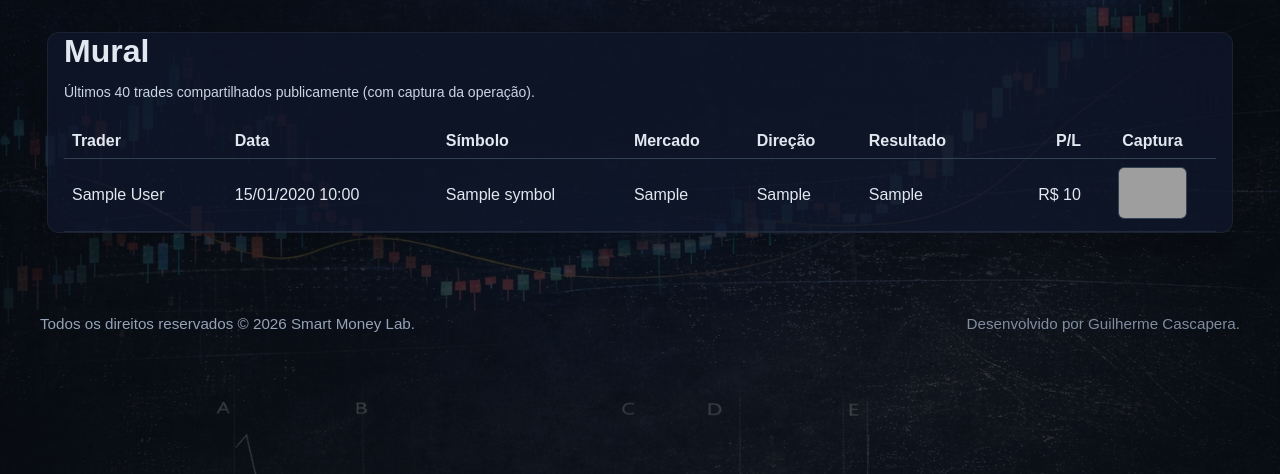
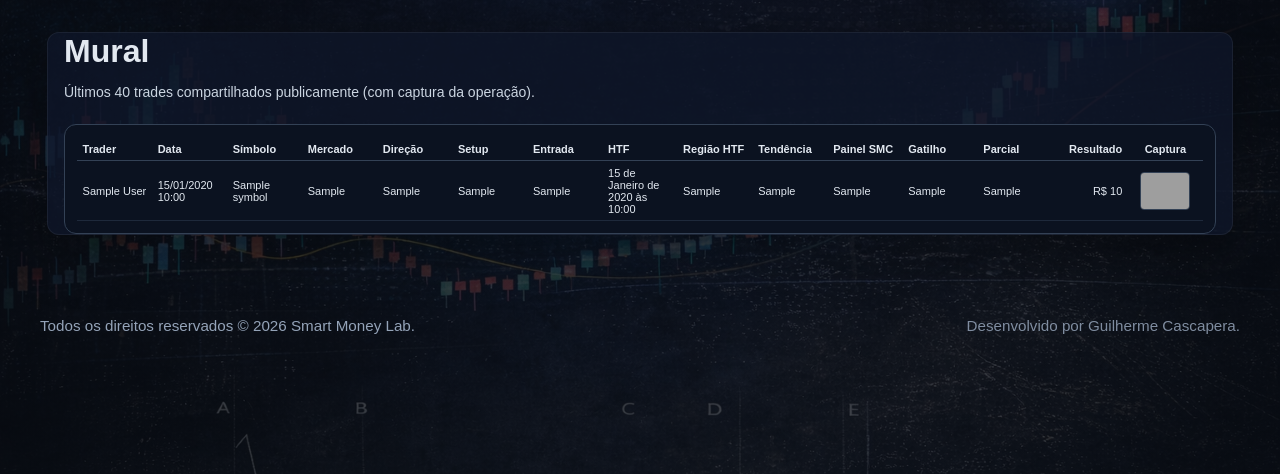
Before and after one commit to Cascapera/smc_lab, a Django app: template trades/templates/trades/mural.html in a window 1280 px wide. Shown: the part 89-563 px from the top of the page. Run offline with Django 5.2, Linux system fonts and the light colour scheme; the template is opened without the code that fills it: most values are stand-ins (such as "Sample title", 1, 10 or a date in 2020); parts of the project's set-up code (start-up, migrations or seed data) failed here and were passed over; grey boxes are pictures that could not be loaded.

Commit message:
Mural: tabela igual dashboard avancado com coloracao; captura publica para trades is_public
Co-authored-by: Cursor <cursoragent@cursor.com>

```diff
--- a/trades/templates/trades/mural.html
+++ b/trades/templates/trades/mural.html
@@ -10,32 +10,47 @@
 
 {% if mural_trades %}
 <div style="overflow-x:auto;">
-  <table style="width:100%;border-collapse:collapse;min-width:720px;">
+  <div style="border:1px solid #334155; border-radius:12px; background:#0b1220; padding:0.75rem;">
+    <table style="width:100%;border-collapse:collapse;table-layout:fixed;font-size:11px;">
       <thead>
         <tr>
-        <th style="text-align:left;padding:0.5rem;border-bottom:1px solid #334155;">Trader</th>
-        <th style="text-align:left;padding:0.5rem;border-bottom:1px solid #334155;">Data</th>
-        <th style="text-align:left;padding:0.5rem;border-bottom:1px solid #334155;">Símbolo</th>
-        <th style="text-align:left;padding:0.5rem;border-bottom:1px solid #334155;">Mercado</th>
-        <th style="text-align:left;padding:0.5rem;border-bottom:1px solid #334155;">Direção</th>
-        <th style="text-align:left;padding:0.5rem;border-bottom:1px solid #334155;">Resultado</th>
-        <th style="text-align:right;padding:0.5rem;border-bottom:1px solid #334155;">P/L</th>
-        <th style="text-align:center;padding:0.5rem;border-bottom:1px solid #334155;">Captura</th>
+          <th style="text-align:left;padding:0.35rem;border-bottom:1px solid #334155;">Trader</th>
+          <th style="text-align:left;padding:0.35rem;border-bottom:1px solid #334155;">Data</th>
+          <th style="text-align:left;padding:0.35rem;border-bottom:1px solid #334155;">Símbolo</th>
+          <th style="text-align:left;padding:0.35rem;border-bottom:1px solid #334155;">Mercado</th>
+          <th style="text-align:left;padding:0.35rem;border-bottom:1px solid #334155;">Direção</th>
+          <th style="text-align:left;padding:0.35rem;border-bottom:1px solid #334155;">Setup</th>
+          <th style="text-align:left;padding:0.35rem;border-bottom:1px solid #334155;">Entrada</th>
+          <th style="text-align:left;padding:0.35rem;border-bottom:1px solid #334155;">HTF</th>
+          <th style="text-align:left;padding:0.35rem;border-bottom:1px solid #334155;">Região HTF</th>
+          <th style="text-align:left;padding:0.35rem;border-bottom:1px solid #334155;">Tendência</th>
+          <th style="text-align:left;padding:0.35rem;border-bottom:1px solid #334155;">Painel SMC</th>
+          <th style="text-align:left;padding:0.35rem;border-bottom:1px solid #334155;">Gatilho</th>
+          <th style="text-align:left;padding:0.35rem;border-bottom:1px solid #334155;">Parcial</th>
+          <th style="text-align:right;padding:0.35rem;border-bottom:1px solid #334155;">Resultado</th>
+          <th style="text-align:center;padding:0.35rem;border-bottom:1px solid #334155;">Captura</th>
         </tr>
       </thead>
       <tbody>
         {% for item in mural_trades %}
         <tr>
-        <td style="padding:0.5rem;border-bottom:1px solid #1e293b;">{{ item.display_name }}</td>
-        <td style="padding:0.5rem;border-bottom:1px solid #1e293b;">{{ item.trade.executed_at|date:"d/m/Y H:i" }}</td>
-        <td style="padding:0.5rem;border-bottom:1px solid #1e293b;">{{ item.trade.symbol }}</td>
-        <td style="padding:0.5rem;border-bottom:1px solid #1e293b;">{{ item.trade.get_market_display }}</td>
-        <td style="padding:0.5rem;border-bottom:1px solid #1e293b;">{{ item.trade.get_direction_display }}</td>
-        <td style="padding:0.5rem;border-bottom:1px solid #1e293b;">{{ item.trade.get_result_type_display }}</td>
-        <td style="padding:0.5rem;text-align:right;border-bottom:1px solid #1e293b;">R$ {{ item.trade.profit_amount }}</td>
-        <td style="padding:0.5rem;text-align:center;border-bottom:1px solid #1e293b;">
+          <td style="padding:0.35rem;border-bottom:1px solid #1e293b;">{{ item.display_name }}</td>
+          <td style="padding:0.35rem;border-bottom:1px solid #1e293b;">{{ item.trade.executed_at|date:"d/m/Y H:i" }}</td>
+          <td style="padding:0.35rem;border-bottom:1px solid #1e293b;">{{ item.trade.symbol }}</td>
+          <td style="padding:0.35rem;border-bottom:1px solid #1e293b;">{{ item.trade.get_market_display }}</td>
+          <td style="padding:0.35rem;border-bottom:1px solid #1e293b;">{{ item.trade.get_direction_display }}</td>
+          <td data-colorize-cell="setup" data-value="{{ item.trade.setup }}" style="padding:0.35rem;border-bottom:1px solid #1e293b;">{{ item.trade.get_setup_display }}</td>
+          <td data-colorize-cell="entry" data-value="{{ item.trade.entry_type }}" style="padding:0.35rem;border-bottom:1px solid #1e293b;">{{ item.trade.get_entry_type_display }}</td>
+          <td data-colorize-cell="htf" data-value="{{ item.trade.high_time_frame }}" style="padding:0.35rem;border-bottom:1px solid #1e293b;">{{ item.trade.get_high_time_frame_display }}</td>
+          <td data-colorize-cell="region" data-value="{{ item.trade.region_htf }}" style="padding:0.35rem;border-bottom:1px solid #1e293b;">{{ item.trade.get_region_htf_display }}</td>
+          <td data-colorize-cell="trend" data-value="{{ item.trade.trend }}" style="padding:0.35rem;border-bottom:1px solid #1e293b;">{{ item.trade.get_trend_display }}</td>
+          <td data-colorize-cell="smc" data-value="{{ item.trade.smc_panel }}" style="padding:0.35rem;border-bottom:1px solid #1e293b;">{{ item.trade.get_smc_panel_display }}</td>
+          <td data-colorize-cell="trigger" data-value="{{ item.trade.trigger }}" style="padding:0.35rem;border-bottom:1px solid #1e293b;">{{ item.trade.get_trigger_display }}</td>
+          <td data-colorize-cell="partial" data-value="{{ item.trade.partial_trade }}" style="padding:0.35rem;border-bottom:1px solid #1e293b;">{{ item.trade.get_partial_trade_display }}</td>
+          <td data-colorize-cell="result" data-value="{{ item.trade.result_type }}" style="padding:0.35rem;text-align:right;border-bottom:1px solid #1e293b;">R$ {{ item.trade.profit_amount }}</td>
+          <td style="padding:0.35rem;text-align:center;border-bottom:1px solid #1e293b;">
             <a href="{% url 'trades:trade_screenshot' item.trade.pk %}" target="_blank" rel="noopener" title="Ver captura" style="color:#38bdf8;">
-            <img src="{% url 'trades:trade_screenshot' item.trade.pk %}" alt="Captura" style="max-width:80px;max-height:50px;object-fit:contain;border-radius:6px;border:1px solid #334155;" />
+              <img src="{% url 'trades:trade_screenshot' item.trade.pk %}" alt="Captura" style="max-width:56px;max-height:36px;object-fit:contain;border-radius:4px;border:1px solid #334155;vertical-align:middle;" />
             </a>
           </td>
         </tr>
@@ -43,6 +58,33 @@
       </tbody>
     </table>
   </div>
+</div>
+<script>
+  document.addEventListener("DOMContentLoaded", () => {
+    const htfColors = { "5": { bg: "#ffe5a0", fg: "#0f172a" }, "15": { bg: "#d4edbc", fg: "#0f172a" }, "60": { bg: "#11734b", fg: "#f8fafc" }, "240": { bg: "#11734b", fg: "#f8fafc" } };
+    const trendColors = { bullish: { bg: "#11734b", fg: "#f8fafc" }, range: { bg: "#ffe5a0", fg: "#0f172a" }, bearish: { bg: "#b10202", fg: "#f8fafc" } };
+    const smcColors = { optimistic: { bg: "#11734b", fg: "#f8fafc" }, neutral: { bg: "#ffe5a0", fg: "#0f172a" }, pessimistic: { bg: "#b10202", fg: "#f8fafc" } };
+    const regionColors = { primary: { bg: "#11734b", fg: "#f8fafc" }, secondary: { bg: "#ffe5a0", fg: "#0f172a" }, none: { bg: "#b10202", fg: "#f8fafc" } };
+    const entryColors = { anticipated: { bg: "#b10202", fg: "#f8fafc" }, confirmed: { bg: "#11734b", fg: "#f8fafc" }, lateral: { bg: "#ffe5a0", fg: "#0f172a" } };
+    const setupColors = { flip: { bg: "#ffcfc9", fg: "#0f172a" }, choch: { bg: "#ffe5a0", fg: "#0f172a" }, continuation: { bg: "#11734b", fg: "#f8fafc" }, liquidity: { bg: "#11734b", fg: "#f8fafc" }, pd: { bg: "#e6cff2", fg: "#0f172a" }, fvg: { bg: "#ffc8aa", fg: "#0f172a" }, top_failure: { bg: "#e6cff2", fg: "#0f172a" }, bottom_failure: { bg: "#e6cff2", fg: "#0f172a" }, double_top: { bg: "#e6cff2", fg: "#0f172a" }, double_bottom: { bg: "#e6cff2", fg: "#0f172a" }, none: { bg: "#b10202", fg: "#f8fafc" }, wedge: { bg: "#ffcfc9", fg: "#0f172a" } };
+    const triggerColors = { region: { bg: "#d4edbc", fg: "#0f172a" }, passagem: { bg: "#11734b", fg: "#f8fafc" }, martelo_bf: { bg: "#ffc8aa", fg: "#0f172a" }, fffd: { bg: "#bfe1f6", fg: "#0f172a" }, padrao: { bg: "#e6cff2", fg: "#0f172a" }, none: { bg: "#b10202", fg: "#f8fafc" }, rocadinha: { bg: "#ffcfc9", fg: "#0f172a" }, barra_ignorada: { bg: "#ffe5a0", fg: "#0f172a" }, gift: { bg: "#ffc8aa", fg: "#0f172a" } };
+    const partialColors = { yes_pos: { bg: "#11734b", fg: "#f8fafc" }, yes_neg: { bg: "#d4edbc", fg: "#0f172a" }, no_done: { bg: "#11734b", fg: "#f8fafc" }, not_available: { bg: "#ffe5a0", fg: "#0f172a" } };
+    const resultColors = { gain: { bg: "#11734b", fg: "#f8fafc" }, loss: { bg: "#b10202", fg: "#f8fafc" }, break_even: { bg: "#ffe5a0", fg: "#0f172a" } };
+    function colorizeCell(el, map) {
+      const cfg = map[el.dataset.value];
+      if (cfg) { el.style.background = cfg.bg; el.style.color = cfg.fg; }
+    }
+    document.querySelectorAll('[data-colorize-cell="htf"]').forEach((c) => colorizeCell(c, htfColors));
+    document.querySelectorAll('[data-colorize-cell="region"]').forEach((c) => colorizeCell(c, regionColors));
+    document.querySelectorAll('[data-colorize-cell="trend"]').forEach((c) => colorizeCell(c, trendColors));
+    document.querySelectorAll('[data-colorize-cell="smc"]').forEach((c) => colorizeCell(c, smcColors));
+    document.querySelectorAll('[data-colorize-cell="entry"]').forEach((c) => colorizeCell(c, entryColors));
+    document.querySelectorAll('[data-colorize-cell="setup"]').forEach((c) => colorizeCell(c, setupColors));
+    document.querySelectorAll('[data-colorize-cell="trigger"]').forEach((c) => colorizeCell(c, triggerColors));
+    document.querySelectorAll('[data-colorize-cell="partial"]').forEach((c) => colorizeCell(c, partialColors));
+    document.querySelectorAll('[data-colorize-cell="result"]').forEach((c) => colorizeCell(c, resultColors));
+  });
+</script>
 {% else %}
 <p style="color:#94a3b8;">Nenhum trade público com captura no momento.</p>
 {% endif %}
```
Also changed, not shown: trades/views.py (+8 -3 lines). Lines whose indentation alone changed are shown as unchanged.
